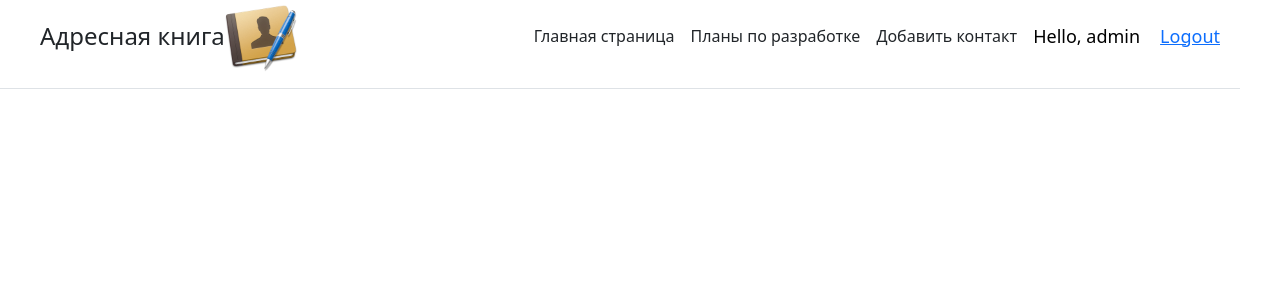
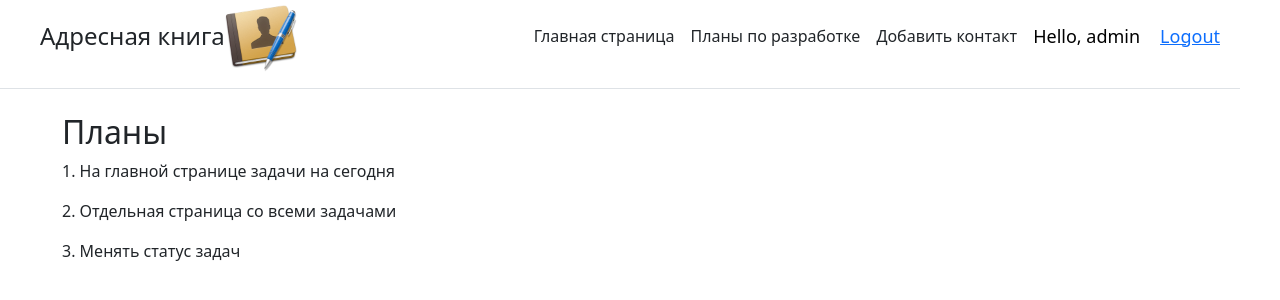
Before and after one commit to Andrii-Ishchenko-dp/pr_django, a Django app: page /about-us in a window 1280 px wide. Shown: the top 300 px of the page. Run offline with Django 3.2, Linux system fonts and the light colour scheme; a user stored in the database is signed in.

Commit message:
Добавил задачи по разработке, вывел список последних 5 контактов на главной странице

```diff
--- a/main/templates/main/about.html
+++ b/main/templates/main/about.html
@@ -8,12 +8,10 @@
 <!--    <h2>Что есть сейчас:</h2>-->
 <!--    <p>Сейчас сайт представляет из себя задачник, который позволяет пользовать нескольким пользователям добавлять задачи на главный экран, редактировать, удалять.</p>-->
 <!--    <p>Каждый пользователь имеет свой личный кабинет, со своими данными авторизации</p>-->
-<!--    <h2> Планы</h2>-->
-<!--    <p>1. Задеплоить проект</p>-->
-<!--    <p>2. Создать возможность добавления неограниченного количества строк в проект</p>-->
-<!--    <p>3. Используя Mimesis - Fake Data Generator заполнять таблицы данными</p>-->
-<!--    <p>4. Добавить возможность выгрузки таблиц в формате CSV</p>-->
-<!--    <p>5. Разграничить права доступа пользователей</p>-->
+    <h2> Планы</h2>
+    <p>1. На главной странице задачи на сегодня</p>
+    <p>2. Отдельная страница со всеми задачами</p>
+    <p>3. Менять статус задач</p>
 
 
 {%endblock%}
--- a/main/views.py
+++ b/main/views.py
@@ -9,8 +9,8 @@ from .filters import NameFilter
 
 @login_required(login_url='login')
 def index(request):
-    # tasks = Task.objects.order_by('-id')[:5]
-    tasks = Task.objects.all()
+    tasks = Task.objects.order_by('-id')[:10]
+    # tasks = Task.objects.all()
 
     myFilter = NameFilter(request.GET, queryset=tasks)
     tasks = myFilter.qs
```
Also changed, not shown: db.sqlite3.
